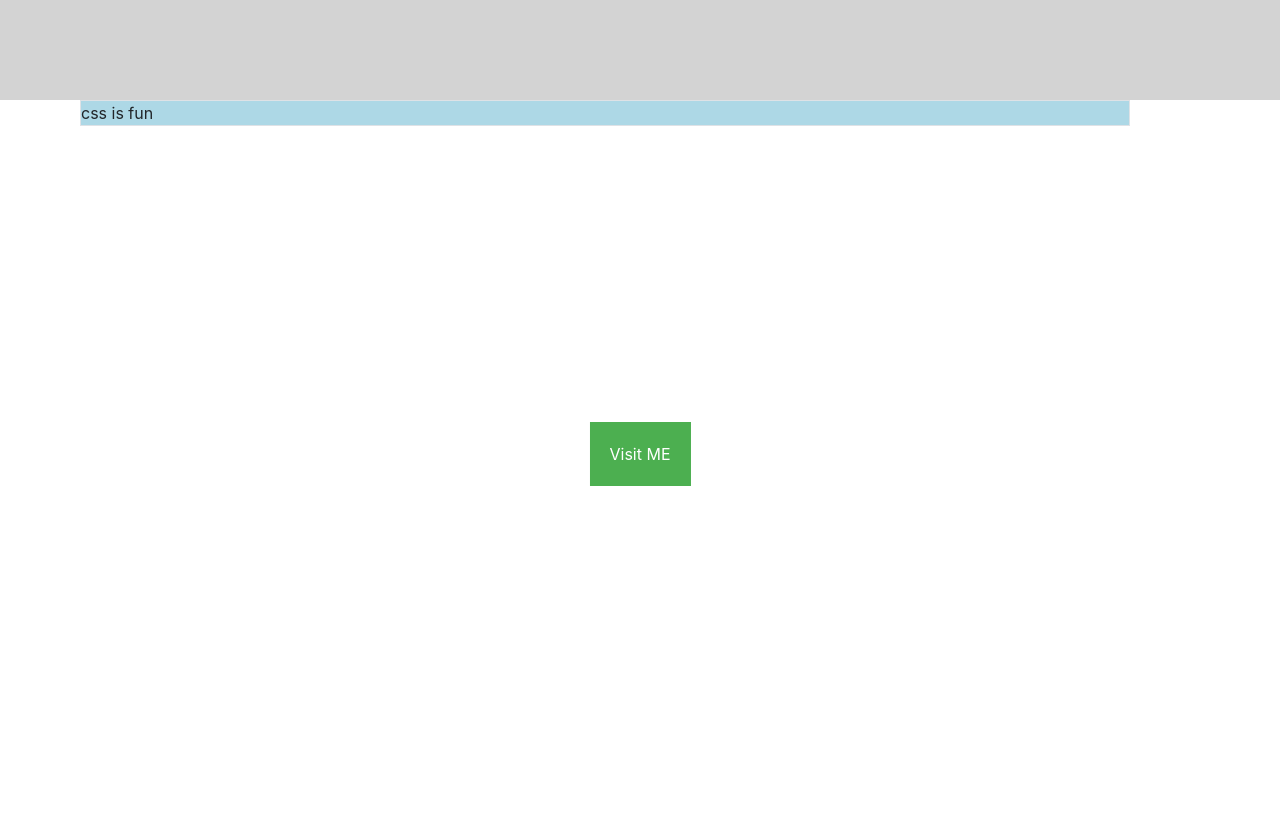
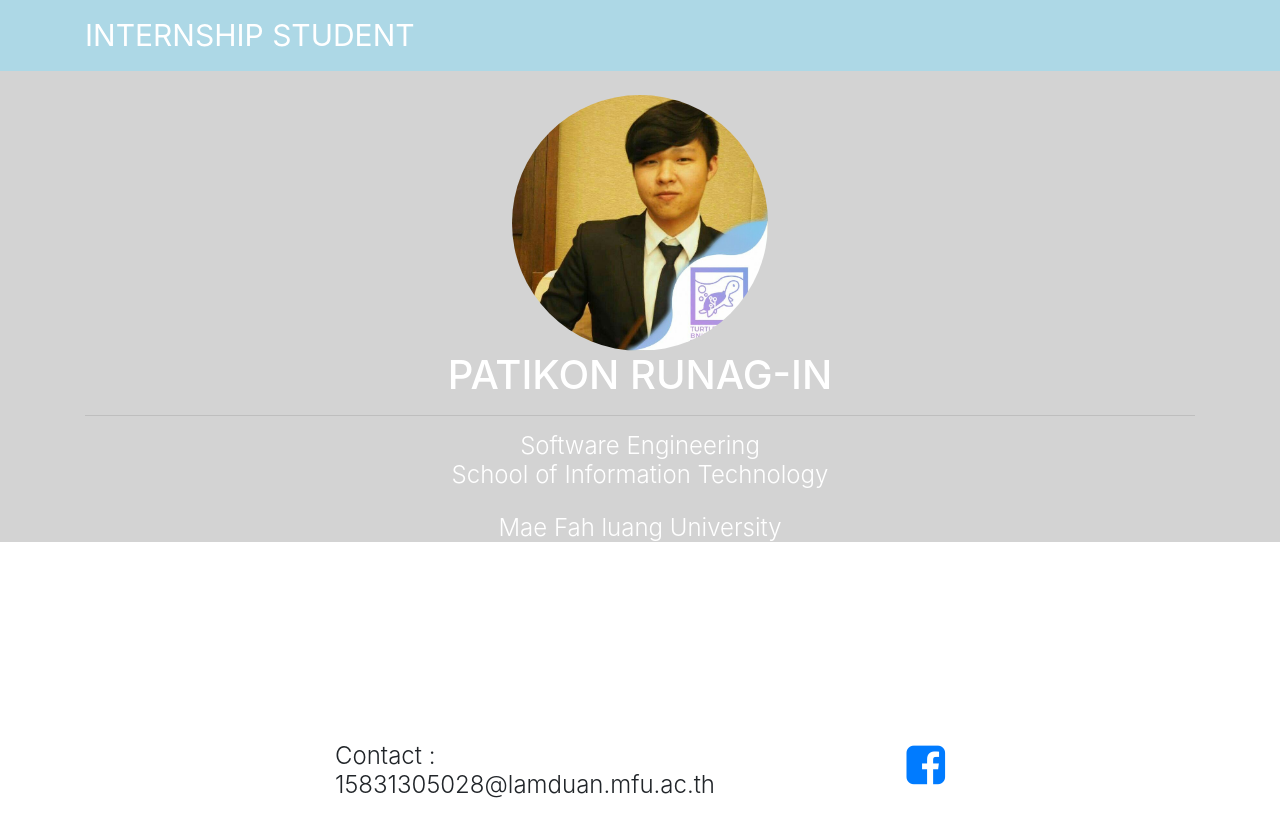
Before and after one commit to Jaylers/dayone, a website: page knes/knes.html in a window 1280 px wide. After the commit the page ends 800 px from the top, so only its background shows below. Drawn offline with nearby package versions, Linux system fonts and the light colour scheme; files that its build step writes are made by us from their sources; files whose address does not match are found by name.

Commit message:
make change followed by requirement

```diff
--- a/knes/knes.css
+++ b/knes/knes.css
@@ -1,36 +1,25 @@
 body, html {
     height: 100%;
-    margin: 0;
-    background-color:LightGray;
-}
-
-.text {
-  text-align: center;
-  position: absolute;
-  top: 50%;
-  left: 50%;
-  transform: translate(-50%, -50%);
-  color: white;
 }
 
 .button {
-    background-color: #4CAF50; /* Green */
-    border: none;
-    color: white;
-    padding: 20px;
-    text-align: center;
-    text-decoration: none;
-    display: inline-block;
-    font-size: 16px;
-    margin: 4px 2px;
     cursor: pointer;
 }
 
-.border{
-    border: 1px solid black;
-    margin-top: 100px;
-    margin-bottom: 100px;
-    margin-right: 150px;
-    margin-left: 80px;
-    background-color: lightblue;
+.navbar {
+background-color: LightBlue;
 }
+.circle {
+    height: 256px;
+    width: 256px;
+    border-radius: 50%;
+}
+ .bg {
+    background-color:LightGray;
+ }
+
+.fixed {
+     position: fixed;
+     bottom: 0;
+     min-width: 100%;
+ }
--- a/knes/knes.html
+++ b/knes/knes.html
@@ -4,21 +4,59 @@
     <meta charset="UTF-8">
     <link href="knes.css" rel="stylesheet">
     <meta name="viewport" content="width=device-width, initial-scale=1">
-    <link href="vendor/bootstrap/css/bootstrap.min.css" rel="stylesheet">
-    <link href="css/simple-sidebar.css" rel="stylesheet">
+    <!-- <link href="../vendor/bootstrap/css/bootstrap.min.css" rel="stylesheet"> !-->
+    <link rel="stylesheet" href="https://cdnjs.cloudflare.com/ajax/libs/font-awesome/4.7.0/css/font-awesome.min.css">
+    <link rel="stylesheet" href="https://stackpath.bootstrapcdn.com/bootstrap/4.1.1/css/bootstrap.min.css"
+          integrity="sha384-WskhaSGFgHYWDcbwN70/dfYBj47jz9qbsMId/iRN3ewGhXQFZCSftd1LZCfmhktB" crossorigin="anonymous">
+
     <title>Knes</title>
 </head>
 
 <body>
 
-<div class="border">
-    css is fun
-    <div class="text">
-        <h1 style="font-size:50px">Patikon Ruang-in</h1>
-        <p>please to meet you</p>
-        <a href="https://www.facebook.com/knesParty" class="button">Visit ME</a>
+<nav class="navbar">
+    <div class="container">
+        <a class="navbar-brand text-white text-uppercase" style=" font-size: 30px;">Internship Student</a>
+    </div>
+</nav>
+
+<header class="bg text-white text-center">
+    <div class="container">
+        <br>
+        <img class="circle" src="01.jpg">
+        <h1 class="text-uppercase mb-0">Patikon Runag-In</h1>
+        <hr class="star-light">
+        <h2 class="font-weight-light mb-0" style=" font-size: 24px;">Software Engineering</h2>
+        <h2 class="font-weight-light mb-0" style=" font-size: 24px;">School of Information Technology</h2>
+        <br>
+        <h2 class="font-weight-light mb-0" style=" font-size: 24px;">Mae Fah luang University</h2>
+
+
+    </div>
+</header>
+
+
+<!-- Footer -->
+
+<div class="fixed container">
+    <div class="row">
+        <div class="col-sm-3"></div>
+
+    <div class="col-sm-3">
+        <h2 class="font-weight-light mb-0" style=" font-size: 24px;">Contact :</h2>
+        <h2 class="font-weight-light mb-0" style=" font-size: 24px;">15831305028@lamduan.mfu.ac.th</h2>
+    </div>
+
+    <div class="col-sm-3" style="text-align: right;">
+        <a class="button" href="https://www.facebook.com/knesParty">
+            <i class="fa fa-facebook-square " style="font-size:45px"></i>
+        </a>
+    </div>
+        <div class="col-sm-3"></div>
     </div>
 </div>
+
+
+
 </body>
-
 </html>
```
Also changed, not shown: index.html (+1 -1 lines), knes/01.jpg (added), vendor/bootstrap/css/bootstrap.css.
